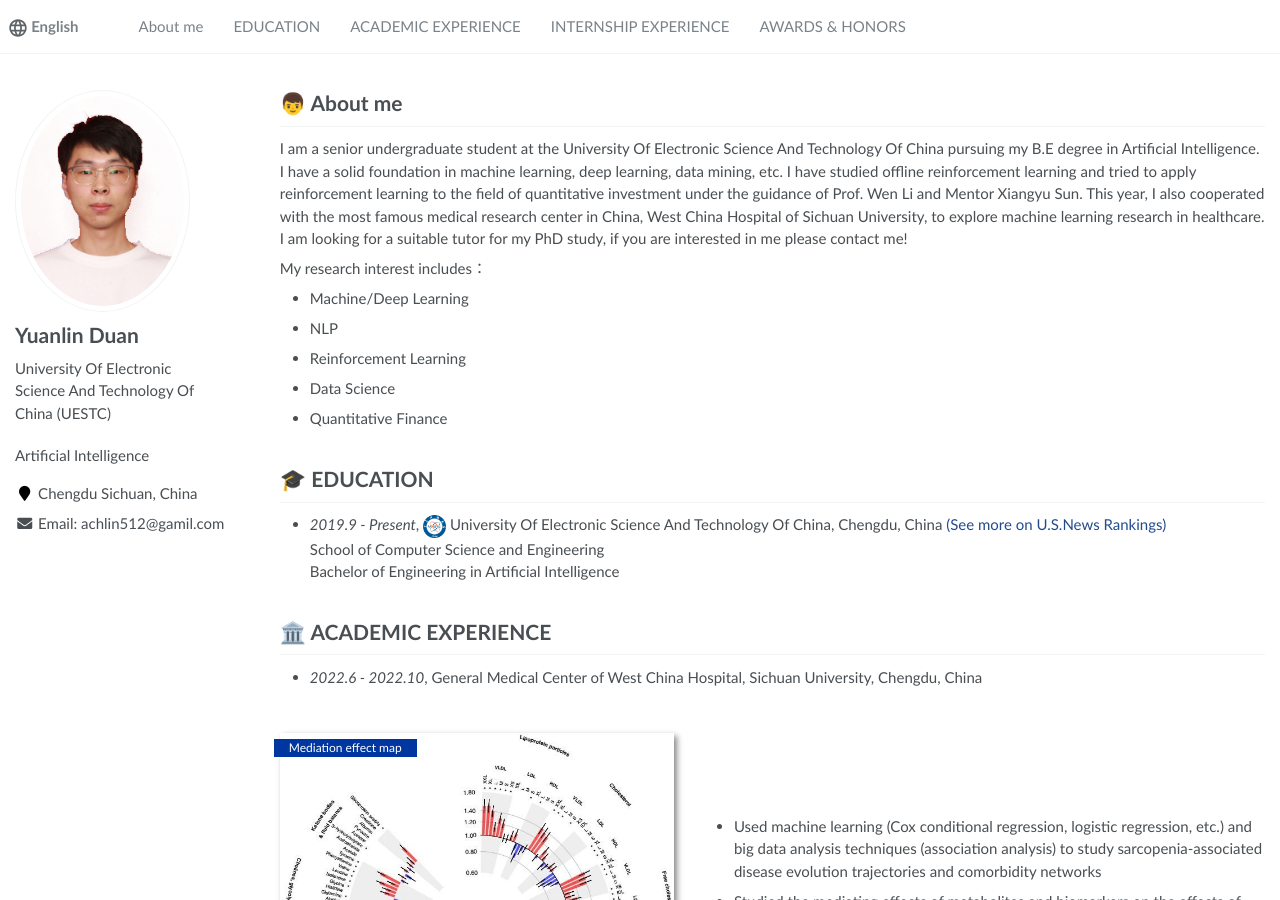
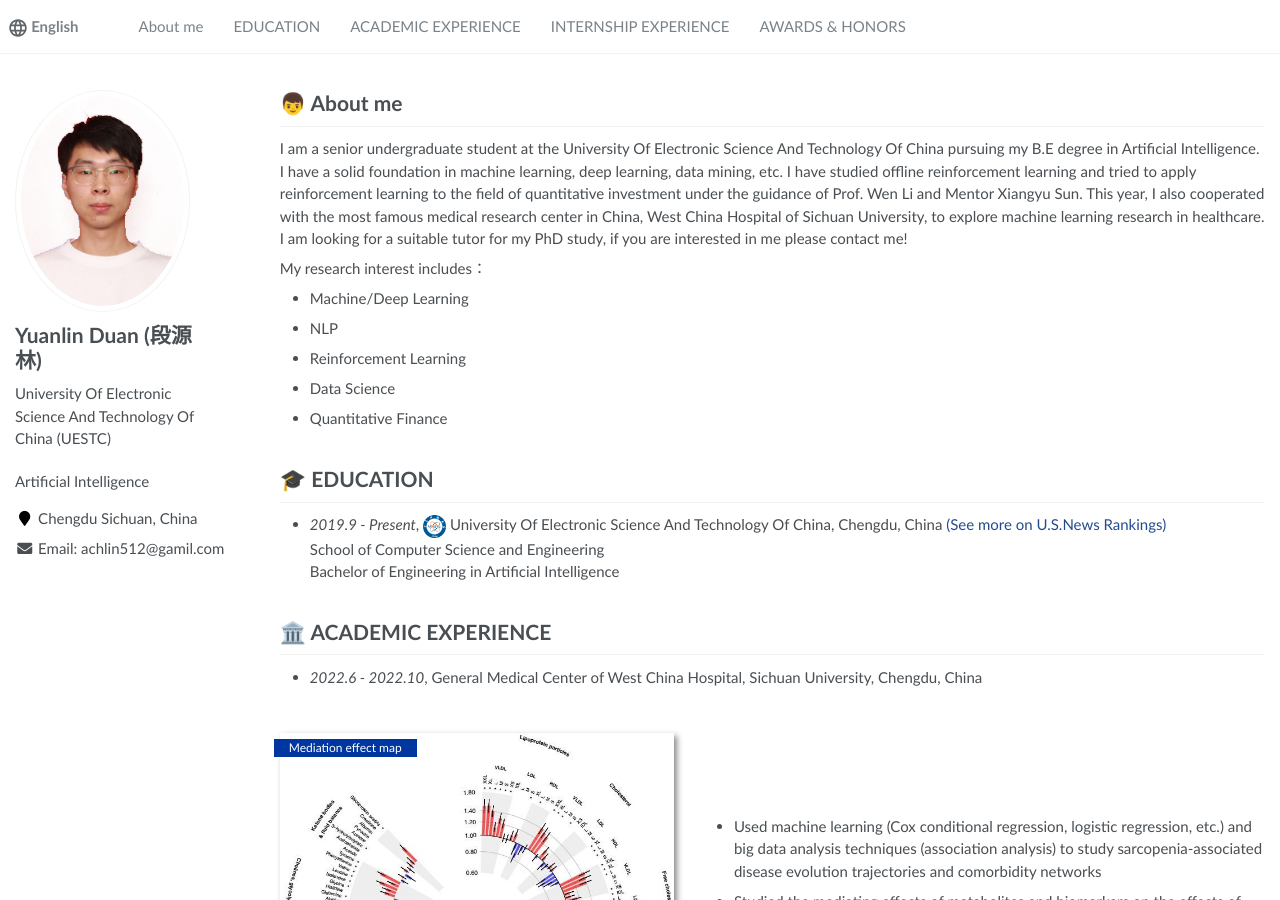
Before and after one commit to achlin9/achlin9.github.io, a Jekyll site: the page built from _pages/about.md, in a window 1280 px wide and 900 px high. Built offline with Jekyll 4.4.1, drawn with Linux system fonts in a browser that asks for light colours.

Commit message:
Update _config.yml

```diff
--- a/_config.yml
+++ b/_config.yml
@@ -6,7 +6,7 @@
 # `jekyll serve`. If you change this file, please restart the server process.
 
 # Site Settings
-title                    : "Yuanlin Duan (段源林)"
+title                    : "Yuanlin Duan"
 description              : "Artificial Intelligence"
 repository               : "achlin9/achlin9.github.io"
 google_scholar_stats_use_cdn : false
@@ -21,7 +21,7 @@
 
 # Site Author
 author:
-  name             : "Yuanlin Duan"
+  name             : "Yuanlin Duan (段源林)"
   avatar           : "images/my_photo.jpg"
   bio              : "University Of Electronic Science And Technology Of China (UESTC)"
   location         : "Chengdu Sichuan, China"
```
